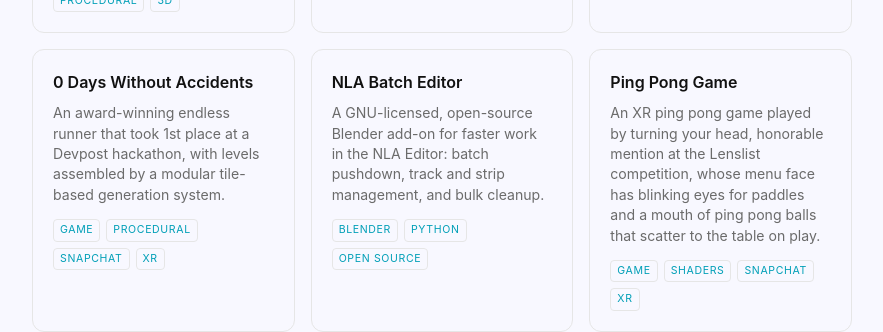
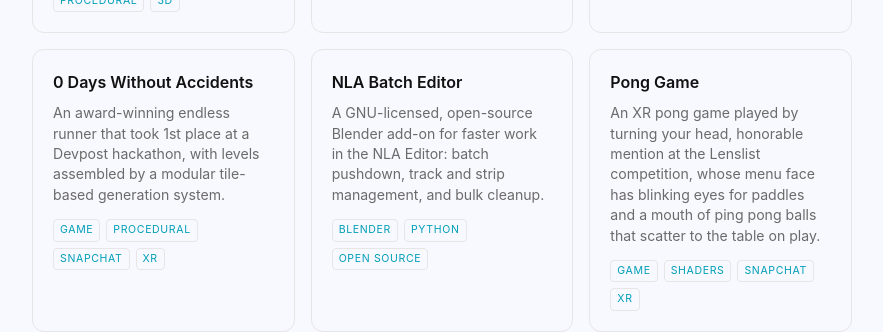
Before and after one commit to c4205m/portfolio, a React (Vite) app: page /portfolio/en/projects/ in a window 1280 px wide. Shown: the part 508-840 px from the top of the page, without its empty margins (198-1081 px from the left). Built offline with nearby package versions, Linux system fonts and the light colour scheme.

Commit message:
fix: pong game name

```diff
--- a/src/data/projects/external.ts
+++ b/src/data/projects/external.ts
@@ -30,11 +30,11 @@
     },
   },
   {
-    slug: "ping-pong-game",
-    title: "Ping Pong Game",
+    slug: "pong-game",
+    title: "Pong Game",
     blurb: {
-      en: "An XR ping pong game played by turning your head, honorable mention at the Lenslist competition, whose menu face has blinking eyes for paddles and a mouth of ping pong balls that scatter to the table on play.",
-      tr: "Kafa hareketiyle oynanan, Lenslist yarışmasında mansiyon ödüllü XR ping pong oyunu.",
+      en: "An XR pong game played by turning your head, honorable mention at the Lenslist competition, whose menu face has blinking eyes for paddles and a mouth of ping pong balls that scatter to the table on play.",
+      tr: "Kafa hareketiyle oynanan, Lenslist yarışmasında mansiyon ödüllü XR pong oyunu.",
     },
     tags: ["Game", "Shaders", "Snapchat", "XR"],
     url: "https://lenslist.co/snap-ar-challenges/retro-games#winners",
--- a/src/data/resume.json
+++ b/src/data/resume.json
@@ -111,9 +111,9 @@
             }
         },
         {
-            "name": "Ping Pong Game",
+            "name": "Pong Game",
             "description": {
-                "en": "An XR ping pong game that took an <strong>honorable mention in Lenslist's retro games challenge</strong>. The paddle is your head: you rotate to aim, and a second player joins the match by walking into the camera frame. The part I care about is the menu. It's a face, two eyes and a mouth, and none of it is decoration. <strong>The eyes are the paddles</strong> and they track your blinks. <strong>The mouth is made of ping pong balls.</strong> Tap play and the face comes apart, each feature travelling to its position on the table and becoming the thing it already was. No loading screen, no cut, the menu just turns into the game.",
+                "en": "An XR pong game that took an <strong>honorable mention in Lenslist's retro games challenge</strong>. The paddle is your head: you rotate to aim, and a second player joins the match by walking into the camera frame. The part I care about is the menu. It's a face, two eyes and a mouth, and none of it is decoration. <strong>The eyes are the paddles</strong> and they track your blinks. <strong>The mouth is made of ping pong balls.</strong> Tap play and the face comes apart, each feature travelling to its position on the table and becoming the thing it already was. No loading screen, no cut, the menu just turns into the game.",
                 "tr": "<strong>Lenslist retro oyunlar yarışmasında mansiyon ödülü</strong> kazanan bir XR ping pong oyunu. Raket kendi kafanız: nişan almak için başınızı çeviriyorsunuz, ikinci oyuncu ise kameranın görüş alanına girdiği anda maça dahil oluyor. Benim için asıl mesele menüydü. Menü iki göz ve bir ağızdan oluşan bir yüz, ama hiçbiri süs değil. <strong>Gözler raketlerin ta kendisi</strong> ve göz kırpmalarınızı takip ediyor, <strong>ağız ise ping pong toplarından yapılmış.</strong> Play'e dokunduğunuzda yüz dağılıyor, her parça masadaki yerine gidiyor ve zaten olduğu şeye dönüşüyor. Yükleme ekranı ya da geçiş sahnesi yok, menü doğrudan oyunun kendisine dönüşüyor."
             },
             "url": "https://lenslist.co/snap-ar-challenges/retro-games#winners",
```
